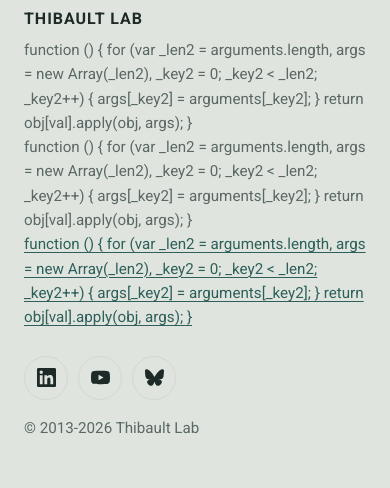
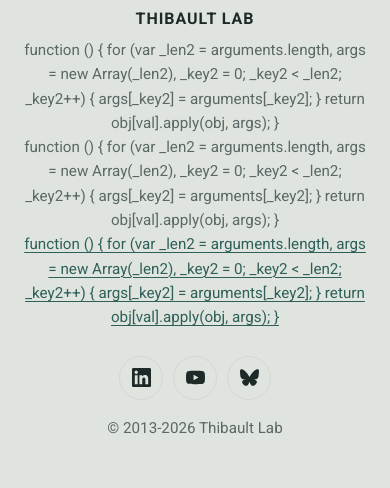
Before and after one commit to g-tibo/thibaultlab, an Eleventy site: page src/index.njk in a window 390 px wide. Shown: the part 3003-3491 px from the top of the page. Built offline with nearby package versions, Linux system fonts and the light colour scheme; Eleventy itself is replaced by a stand-in of ours; files that its build step writes are made by us from their sources; what js-yaml would draw is missing.

Commit message:
Centre footer on phones

```diff
--- a/src/assets/css/site.css
+++ b/src/assets/css/site.css
@@ -286,8 +286,10 @@
 footer .f-right{justify-self:end;text-align:right}
 footer .f-right .social{justify-content:flex-end}
 @media (max-width:760px){
-  footer .fgrid{grid-template-columns:1fr;gap:26px;align-items:start}
-  footer .f-info{text-align:left}
-  footer .f-right{justify-self:start;text-align:left}
-  footer .f-right .social{justify-content:flex-start}
+  footer .fgrid{grid-template-columns:1fr;gap:26px;align-items:start;justify-items:center}
+  footer .f-logo{justify-self:center}
+  footer .f-logo .ntu{margin:0 auto}
+  footer .f-info{text-align:center}
+  footer .f-right{justify-self:center;text-align:center}
+  footer .f-right .social{justify-content:center}
 }
```
